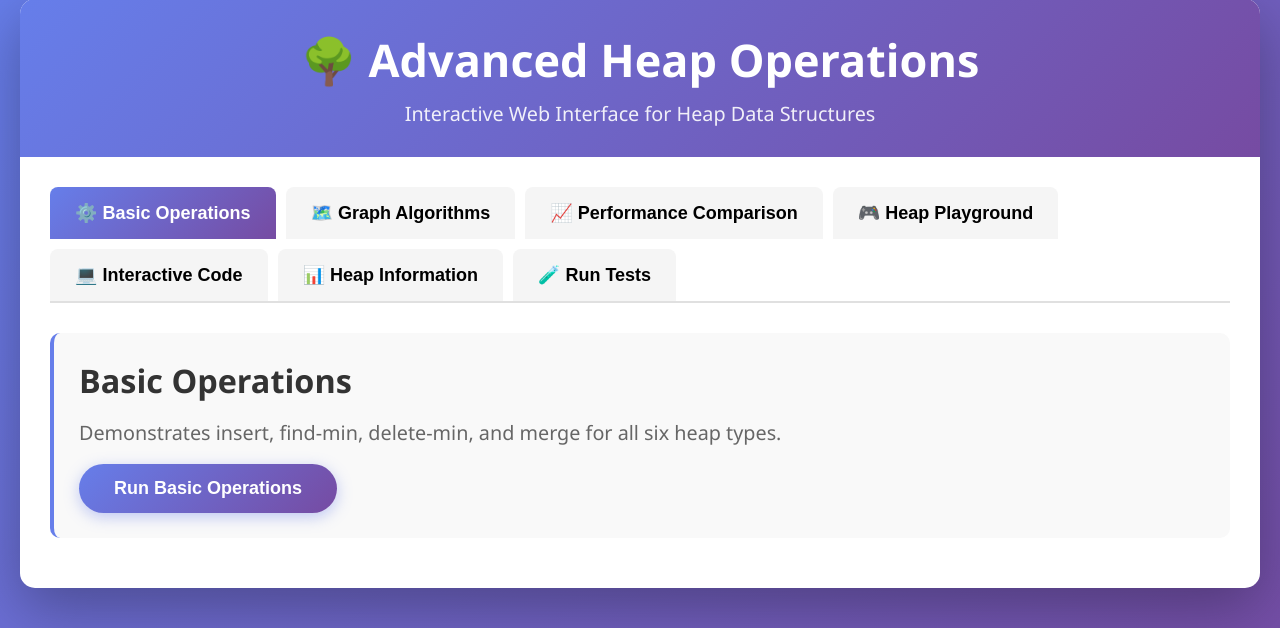
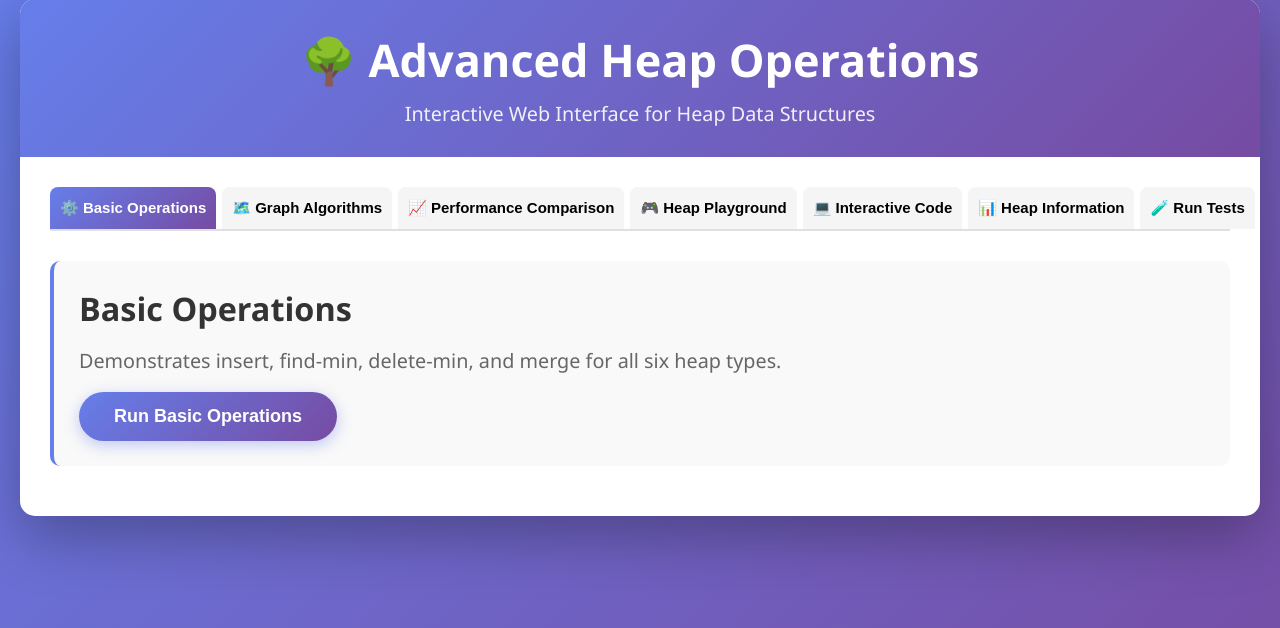
Before and after one commit to yashkrishnan/advanced-heap-operations, a Flask app: page / in a window 1280 px wide. Shown: the part 21-649 px from the top of the page. Run offline with Flask 3, Linux system fonts and the light colour scheme.

Commit message:
Fix tab bar to stay on a single row
- Remove flex-wrap so tabs never spill to a second line
- Distribute tabs evenly with flex:1
- Tighten gap, padding, and font-size to fit all 7 tabs comfortably

Co-Authored-By: Claude Sonnet 4.6 <noreply@anthropic.com>

```diff
--- a/web_interface/templates/index.html
+++ b/web_interface/templates/index.html
@@ -51,21 +51,24 @@
 
         .tabs {
             display: flex;
-            gap: 10px;
+            gap: 6px;
             margin-bottom: 30px;
             border-bottom: 2px solid #e0e0e0;
-            flex-wrap: wrap;
+            flex-wrap: nowrap;
         }
 
         .tab {
-            padding: 15px 25px;
+            flex: 1;
+            padding: 12px 10px;
             background: #f5f5f5;
             border: none;
             cursor: pointer;
-            font-size: 18px;
+            font-size: 15px;
             font-weight: 600;
             border-radius: 8px 8px 0 0;
             transition: all 0.3s;
+            white-space: nowrap;
+            text-align: center;
         }
 
         .tab:hover {
```
